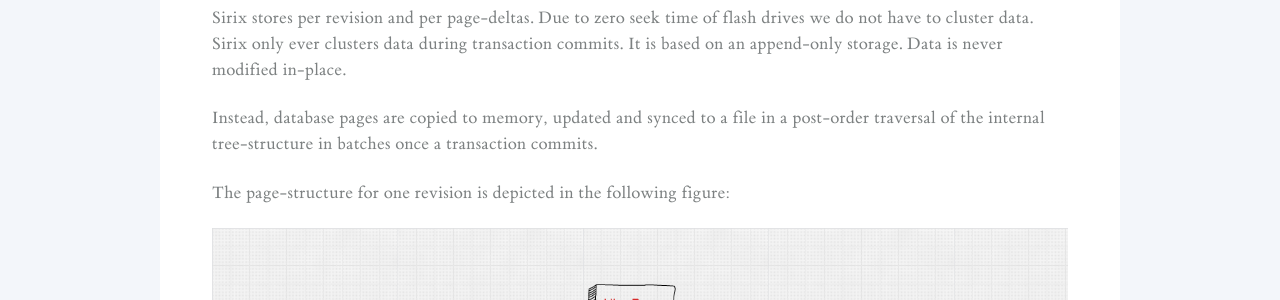
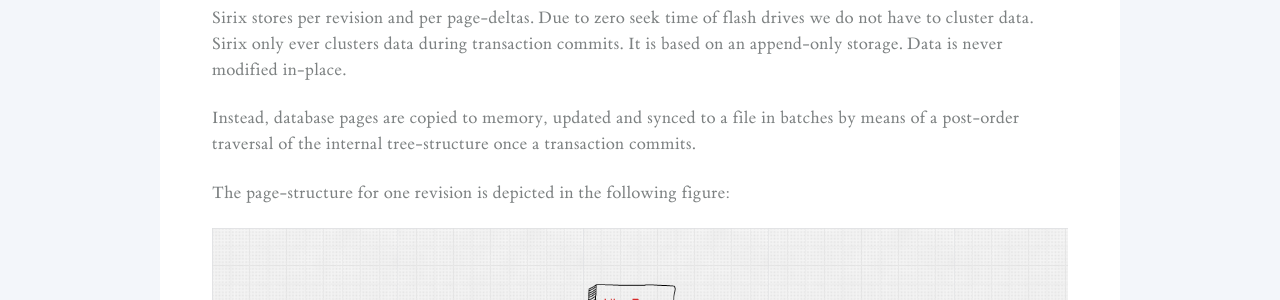
Before and after one commit to sirixdb/sirixdb.github.io, a Jekyll site: the page built from concepts.md, in a window 1280 px wide and 900 px high, scrolled down 1525 px. Shown: the part 153-453 px from the top of the window. Built offline with Jekyll 4.4.1, drawn with Linux system fonts in a browser that asks for light colours; our own code applies the rules of GitHub Pages for plain Markdown files.

Commit message:
Update concepts.md

```diff
--- a/concepts.md
+++ b/concepts.md
@@ -25,10 +25,9 @@
 Instead, from a storage point of view it is desirable to only store the changes. As we'll see it boils down to a trade off between read- and write-performance, that is having to reconstruct a page in-memory from scattered incremental changes or having to store more records than necessarily changed.
 
 ## How we built an Open Source storage system based on these observations from scratch
-
 Sirix stores per revision and per page-deltas. Due to zero seek time of flash drives we do not have to cluster data. Sirix only ever clusters data during transaction commits. It is based on an append-only storage. Data is never modified in-place.
 
-Instead, database pages are copied to memory, updated and synced to a file in a post-order traversal of the internal tree-structure in batches once a transaction commits.
+Instead, database pages are copied to memory, updated and synced to a file in batches by means of a post-order traversal of the internal tree-structure once a transaction commits.
 
 The page-structure for one revision is depicted in the following figure:
 
```
